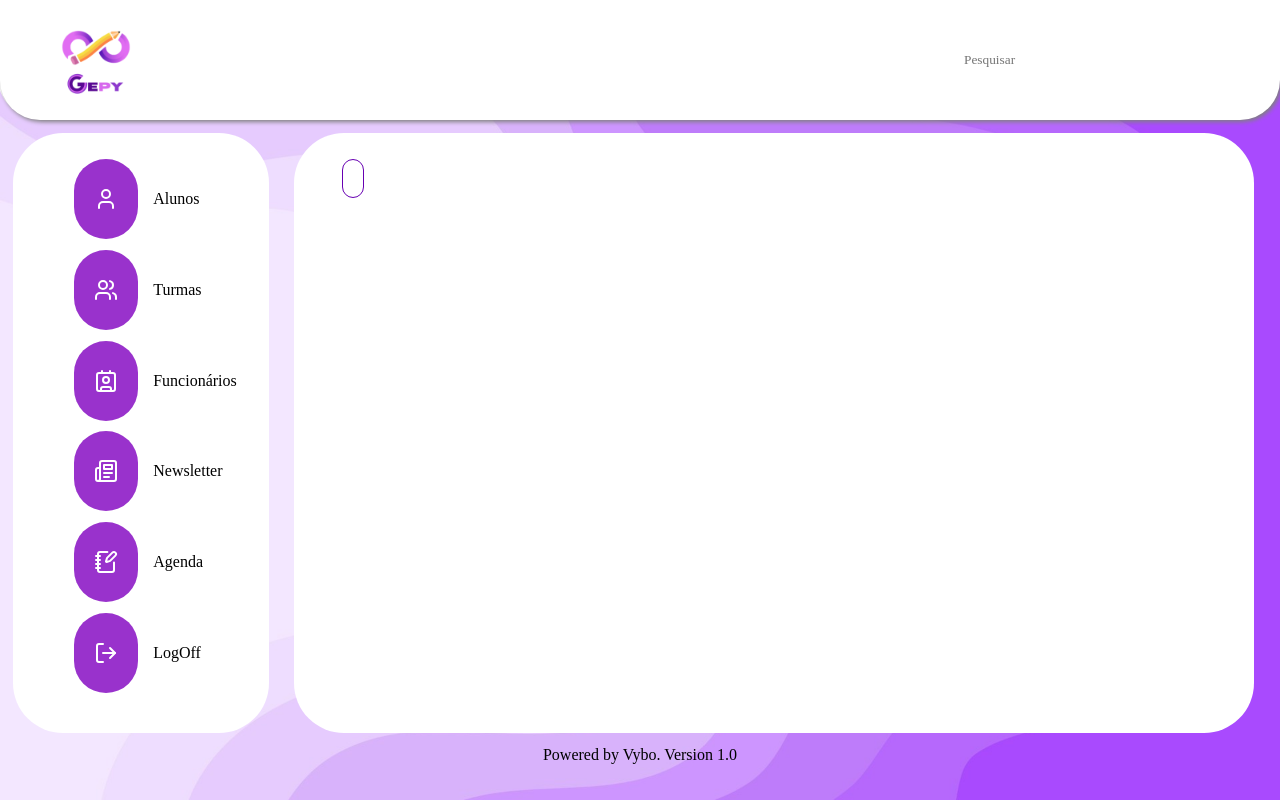
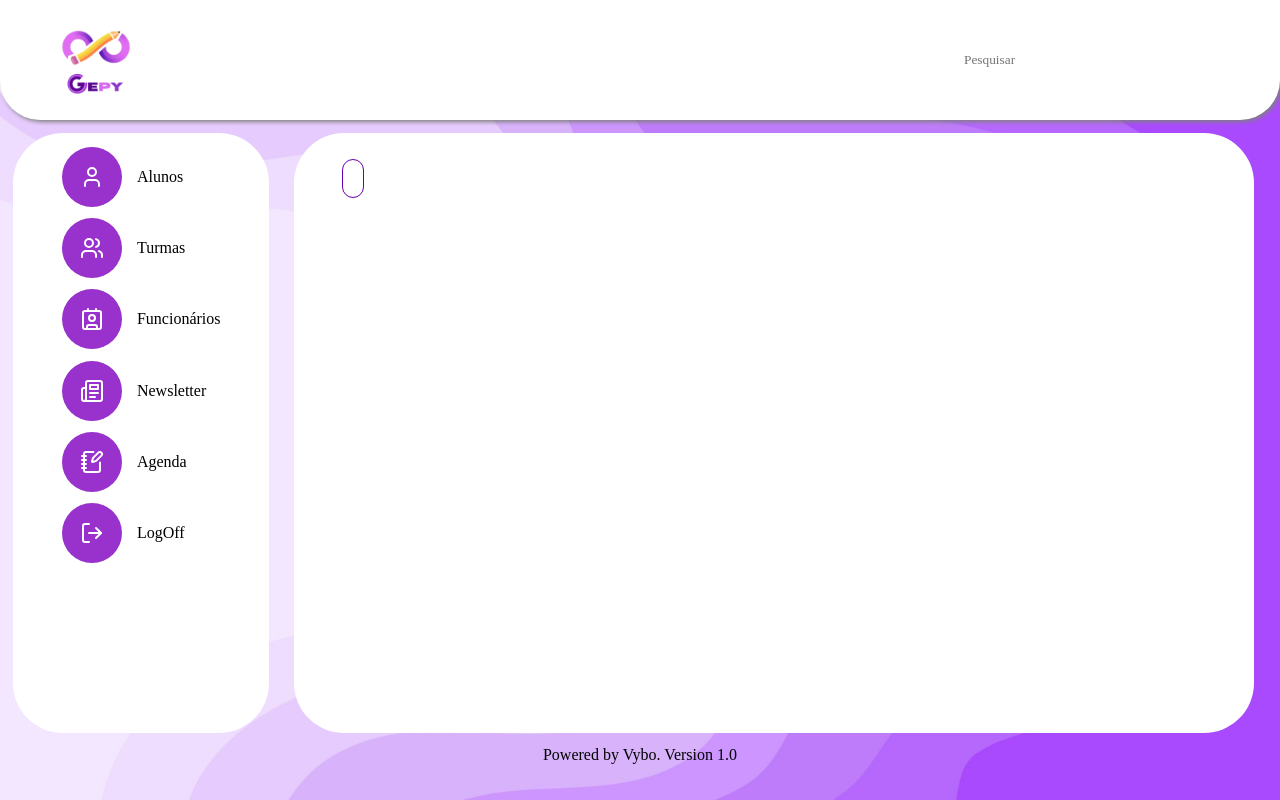
Before and after one commit to gabinethe/gepy, a React (Create React App) app: page / in a window 1280 px wide. Built offline with nearby package versions, Linux system fonts and the light colour scheme; a web font is replaced by a local one.

Commit message:
sidebar buttons fixed

```diff
--- a/src/Components/Sidebar/style.css
+++ b/src/Components/Sidebar/style.css
@@ -4,7 +4,7 @@
   background-color: white;
   border-radius: 50px;
   margin-right: 2%;
-  padding: 2%;
+  padding: 1%;
 }
 
 button {
@@ -13,9 +13,9 @@ button {
   align-items: center;
   justify-content: center;
   background-color: darkorchid;
-  border-radius: 50px;
-  width: 5vw;
-  height: 10vh;
+  border-radius: 50%;
+  width: 60px;
+  height: 60px;
 }
 
 ul {
```
